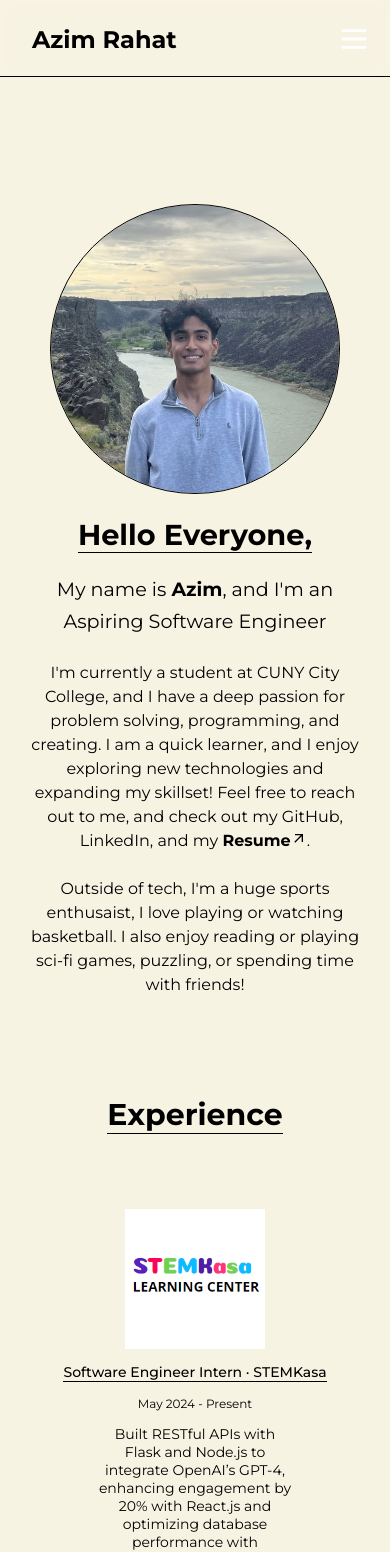
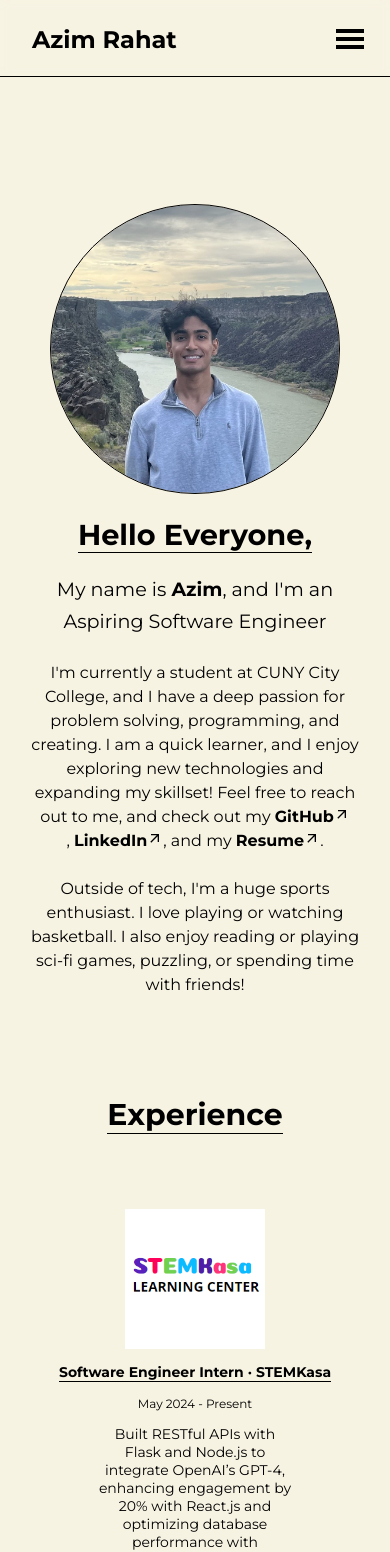
Before and after one commit to Aziiimm/Azim_Portfolio, a React (Create React App) app: page / in a window 390 px wide. Shown: the top 1552 px of the page. Built offline with nearby package versions, Linux system fonts and the light colour scheme; no server answers.

Commit message:
updated mobile responsiveness

```diff
--- a/src/components/about.jsx
+++ b/src/components/about.jsx
@@ -27,7 +27,27 @@ const About = () => {
               passion for problem solving, programming, and creating. I am a
               quick learner, and I enjoy exploring new technologies and
               expanding my skillset! Feel free to reach out to me, and check out
-              my GitHub, LinkedIn, and my{" "}
+              my&nbsp;
+              <a
+                href="https://github.com/your-github-username"
+                target="_blank"
+                rel="noopener noreferrer"
+                className=""
+              >
+                <strong>GitHub</strong>
+                <MdOutlineArrowOutward />
+              </a>
+              ,&nbsp;
+              <a
+                href="https://www.linkedin.com/in/your-linkedin-profile"
+                target="_blank"
+                rel="noopener noreferrer"
+                className=""
+              >
+                <strong>LinkedIn</strong>
+                <MdOutlineArrowOutward />
+              </a>
+              , and my&nbsp;
               <a
                 href="https://drive.google.com/file/d/1pXadrtqKYp_A6DVxfapFdG2HVgvsInTE/view?usp=sharing"
                 target="_blank"
@@ -41,7 +61,7 @@ const About = () => {
             </p>
 
             <p className="shortbio">
-              Outside of tech, I'm a huge sports enthusaist, I love playing or
+              Outside of tech, I'm a huge sports enthusiast. I love playing or
               watching basketball. I also enjoy reading or playing sci-fi games,
               puzzling, or spending time with friends!
             </p>
--- a/src/components/burgermenuicon.jsx
+++ /dev/null
@@ -1,28 +0,0 @@
-import React from "react";
-
-function BurgerMenuIcon() {
-  return (
-    <svg
-      width="64px"
-      height="64px"
-      viewBox="-2.4 -2.4 28.80 28.80"
-      fill="none"
-      xmlns="http://www.w3.org/2000/svg"
-      stroke="#ffffff"
-    >
-      <g id="SVGRepo_bgCarrier" strokeWidth="0"></g>
-      <g
-        id="SVGRepo_tracerCarrier"
-        strokeLinecap="round"
-        strokeLinejoin="round"
-      ></g>
-      <g id="SVGRepo_iconCarrier">
-        <path d="M4 18L20 18" strokeWidth="2" strokeLinecap="round"></path>
-        <path d="M4 12L20 12" strokeWidth="2" strokeLinecap="round"></path>
-        <path d="M4 6L20 6" strokeWidth="2" strokeLinecap="round"></path>
-      </g>
-    </svg>
-  );
-}
-
-export default BurgerMenuIcon;
--- a/src/components/experience.jsx
+++ b/src/components/experience.jsx
@@ -14,7 +14,7 @@ function Experience() {
           <img src={STEMKasa} alt="STEMKasa logo"></img>
           <div>
             <h2 className="experience__employer">
-              Software Engineer Intern · STEMKasa
+              <strong>Software Engineer Intern · STEMKasa</strong>
             </h2>
             <p className="experience__time">May 2024 - Present</p>
             <p className="experience__description">
--- a/src/components/navbar.jsx
+++ b/src/components/navbar.jsx
@@ -1,7 +1,7 @@
 import React, { useState } from "react";
-import BurgerMenuIcon from "./burgermenuicon";
 import Socials from "./socials";
 import "../styles/navbar.css";
+import { GiHamburgerMenu } from "react-icons/gi";
 
 function Navbar() {
   const [isOpen, setIsOpen] = useState(false);
@@ -23,7 +23,7 @@ function Navbar() {
             type="button"
             onClick={() => setIsOpen(!isOpen)}
           >
-            <BurgerMenuIcon />
+            <GiHamburgerMenu />
           </button>
 
           <div className={`nav__menu ${isOpen ? "open" : ""}`}>
@@ -45,7 +45,9 @@ function Navbar() {
               </a>
             </div>
 
-            <Socials containerClass="nav__socials" linkClass="nav__icons" />
+            <span>
+              <Socials containerClass="nav__socials" linkClass="nav__icons" />
+            </span>
           </div>
         </div>
       </nav>
--- a/src/styles/navbar.css
+++ b/src/styles/navbar.css
@@ -90,8 +90,8 @@
     min-width: 2.5rem;
     min-height: 2.5rem;
     margin-right: 16px;
+    font-size: 32px;
   }
-
   .nav__menu {
     display: none;
     flex-direction: column;
@@ -120,8 +120,18 @@
   }
 
   .nav__menu.open {
-    background-color: rgba(0, 0, 0, 0.8);
+    background-color: rgba(0, 0, 0, 0.6);
     display: flex;
+  }
+
+  .nav__menu.open .nav__socials,
+  .nav__menu.open .nav__socials a,
+  .nav__menu.open .nav__icons {
+    color: white !important; /* Ensure white color */
+  }
+
+  .nav__menu span {
+    display: none;
   }
 }
 
```
